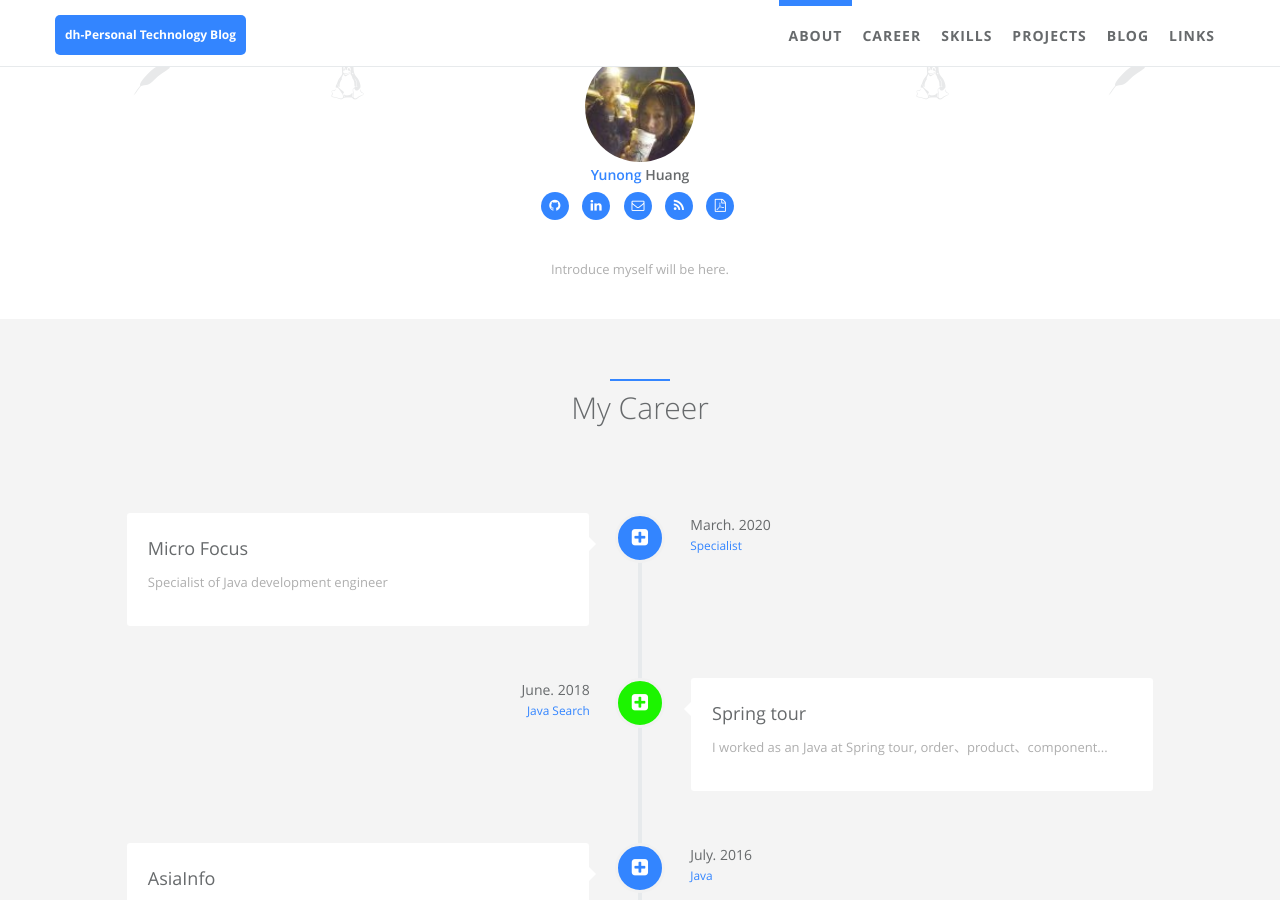
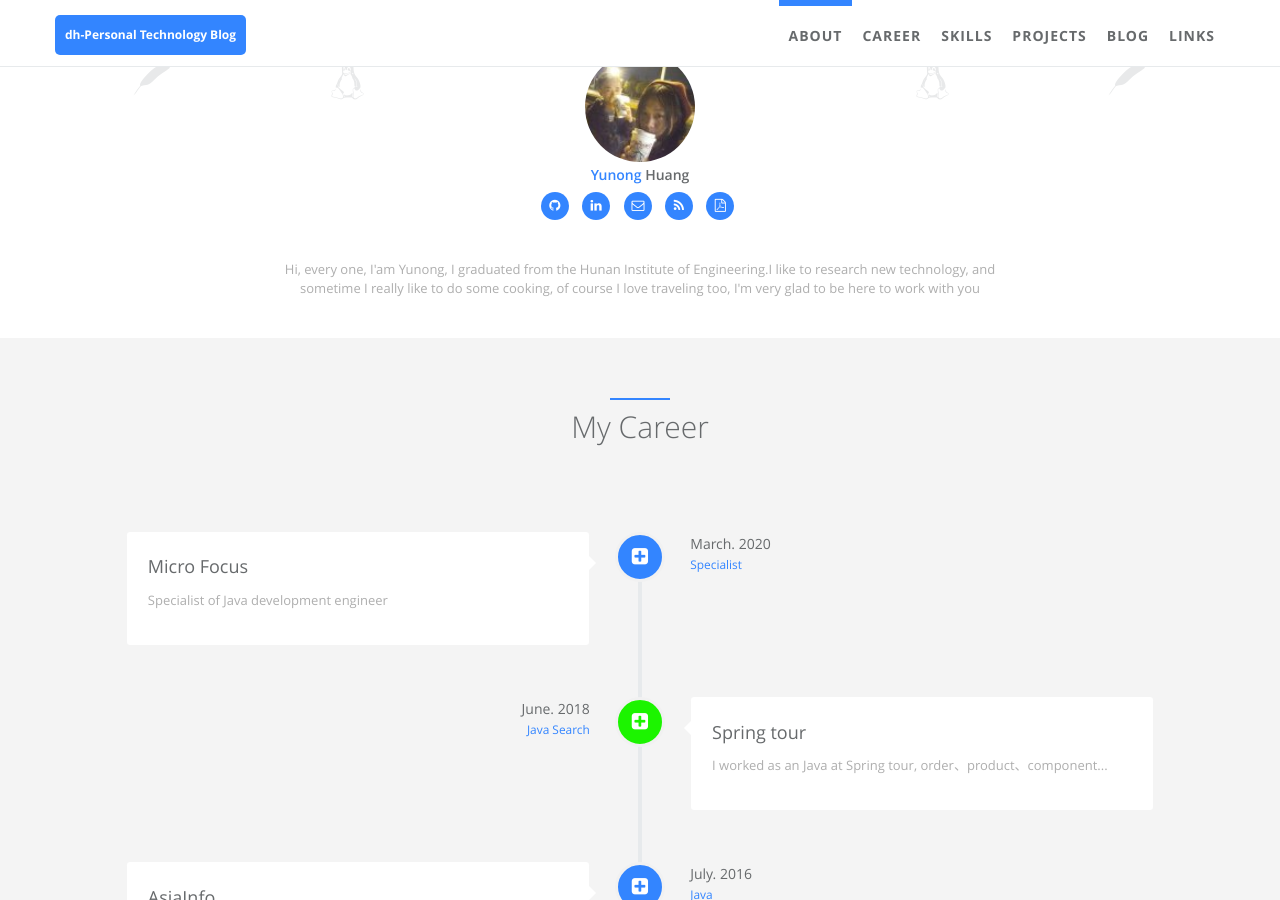
Before and after one commit to seakingOne/seakingone.github.io, a Jekyll site: the page built from index.html, in a window 1280 px wide and 900 px high, scrolled down 563 px. Built offline with Jekyll 4.4.1, drawn with Linux system fonts in a browser that asks for light colours.

Commit message:
update myself.

```diff
--- a/_config.yml
+++ b/_config.yml
@@ -28,7 +28,7 @@ author:  # change following line to your infomation.
   skill_icon2:
     - name: fa-linux
     - name: icon-apache
-  desc: Introduce myself will be here.  # Describe yourself.
+  desc: Hi, every one, I'am Yunong, I graduated from the Hunan Institute of Engineering.I like to research new technology, and sometime I really like to do some cooking, of course I love traveling too, I'm very glad to be here to work with you  # Describe yourself.
 
 # comment
 disqus:  # if you wanna comment feature, go to https://disqus.com/ to get your configuration; if not, comment following two lines.
```
